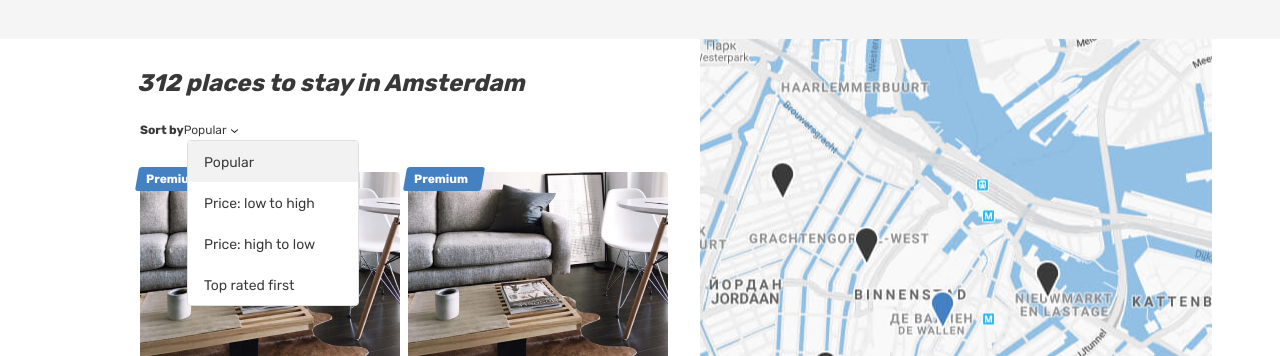
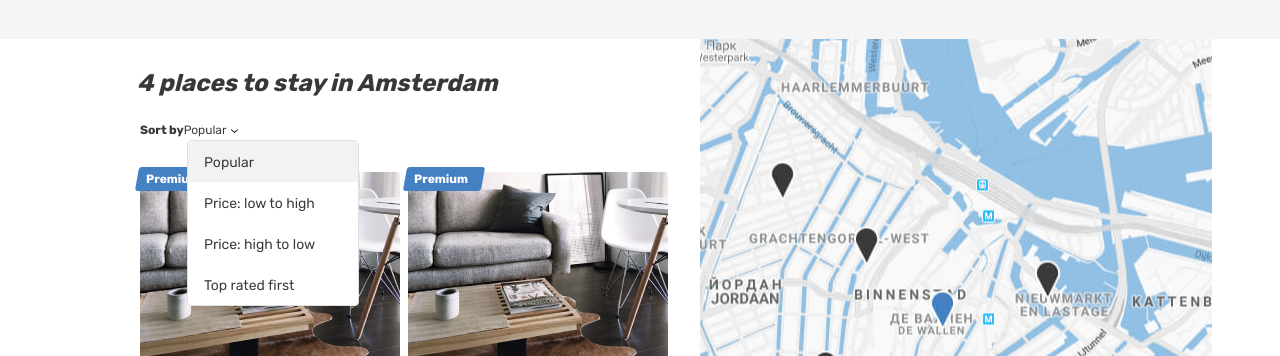
Before and after one commit to htmlacademy-react/2486639-six-cities-16, a React (Vite) app: page / in a window 1280 px wide. Shown: the part 146-502 px from the top of the page. Built offline with nearby package versions, Linux system fonts and the light colour scheme.

Commit message:
разбил основную страницу

```diff
--- /dev/null
+++ b/src/components/cities/cities.tsx
@@ -0,0 +1,30 @@
+import { Offer } from '../../types/offer';
+import PlacesEmpty from '../places-empty/places-empty';
+import PlacesList from '../places-list/places-list';
+
+type CitiesProps = {
+  offers: Offer[];
+}
+
+function Cities({ offers }: CitiesProps): JSX.Element {
+  const isOffersEmpty: boolean = offers.length === 0;
+
+  return (
+    <div className="cities">
+      <div className={`cities__places-container container ${(isOffersEmpty) ? 'cities__places-container--empty' : ''}`}>
+        <section className={(isOffersEmpty) ? 'cities__no-places' : 'cities__places places'}>
+          {
+            isOffersEmpty
+              ? <PlacesEmpty />
+              : <PlacesList offers={offers} />
+          }
+        </section>
+        <div className="cities__right-section">
+          {isOffersEmpty ? null : <section className="cities__map map"></section>}
+        </div>
+      </div>
+    </div>
+  );
+}
+
+export default Cities;
--- /dev/null
+++ b/src/components/places-empty/places-empty.tsx
@@ -0,0 +1,10 @@
+function PlacesSorting(): JSX.Element {
+  return (
+    <div className="cities__status-wrapper tabs__content">
+      <b className="cities__status">No places to stay available</b>
+      <p className="cities__status-description">We could not find any property available at the moment in Dusseldorf</p>
+    </div>
+  );
+}
+
+export default PlacesSorting;
--- /dev/null
+++ b/src/components/places-list/places-list.tsx
@@ -0,0 +1,22 @@
+import { Offer } from '../../types/offer';
+import PlacesSorting from '../places-sorting/places-sorting';
+import PlaceCard from '../place-card/place-card';
+
+type PlacesListProps = {
+  offers: Offer[];
+}
+
+function PlacesList({ offers }: PlacesListProps): JSX.Element {
+  return (
+    <>
+      <h2 className="visually-hidden">Places</h2>
+      <b className="places__found">{offers.length} places to stay in Amsterdam</b>
+      <PlacesSorting />
+      <div className="cities__places-list places__list tabs__content">
+        {offers.map((offer) => <PlaceCard key={offer.id} message='//!тест' />)}
+      </div>
+    </>
+  );
+}
+
+export default PlacesList;
--- /dev/null
+++ b/src/components/places-sorting/places-sorting.tsx
@@ -0,0 +1,44 @@
+import { PlacesSortingTypes } from '../../const';
+
+type PlacesSortongType = typeof PlacesSortingTypes;
+
+function PlacesSorting(): JSX.Element {
+  const activeSortingType = PlacesSortingTypes.Popular;
+
+  /*
+  console.log(activeSortingType);
+  console.log(PlacesSortingTypes[activeSortingType]);
+  console.log(Object.entries(PlacesSortingTypes));
+
+  for (const t in PlacesSortingTypes) {
+    console.log(t)
+    const tt: PlacesSortongType = t as PlacesSortongType;
+    console.log(PlacesSortingTypes[tt])
+  }
+*/
+
+  return (
+    <form className="places__sorting" action="#" method="get">
+      <span className="places__sorting-caption">Sort by</span>
+      <span className="places__sorting-type" tabIndex={0}>
+        Popular
+        <svg className="places__sorting-arrow" width="7" height="4">
+          <use xlinkHref="#icon-arrow-select"></use>
+        </svg>
+      </span>
+      <ul className="places__options places__options--custom places__options--opened">
+        {
+
+          Object.keys(PlacesSortingTypes).map(
+            (key) =>
+              <li
+                key={key}
+                className={`places__option ${(key === activeSortingType) ? 'places__option--active' : null}`}
+                tabIndex={0}>{PlacesSortingTypes[key]}</li>
+          )}
+      </ul>
+    </form>
+  );
+}
+
+export default PlacesSorting;
--- a/src/const.ts
+++ b/src/const.ts
@@ -16,4 +16,11 @@ enum AuthorizationStatus {
   Unknown = 'UNKNOWN' //! нужен ли...
 }
 
-export { APP_TITLE, CITIES, DEFAULT_CITY, AppRoute, AuthorizationStatus };
+enum PlacesSortingTypes {
+  Popular = 'Popular',
+  PriceLowToHigh = 'Price: low to high',
+  PriceHighToLow = 'Price: high to low',
+  TopRatedFirst = 'Top rated first'
+}
+
+export { APP_TITLE, CITIES, DEFAULT_CITY, AppRoute, AuthorizationStatus, PlacesSortingTypes };
--- a/src/index.tsx
+++ b/src/index.tsx
@@ -16,8 +16,7 @@ root.render(
 
 /*
 Вопросы:
-  {Array.from({ length: placeCardCount }, (_, index) => <PlaceCard key={index} message={message} />)}
-    key={index} ?
+  как типизировать enum PlacesSortingTypes[key]
   favorites.html + favorites-empty.html может объеденить?
     <footer class="footer container">?
     <footer class="footer">
--- a/src/pages/main-page/main-page.tsx
+++ b/src/pages/main-page/main-page.tsx
@@ -1,61 +1,20 @@
 import { Offer } from '../../types/offer';
 import HeaderAuth from '../../components/header/header-auth';
 import Locations from '../../components/locations/locations';
-import PlaceCard from '../../components/place-card/place-card';
+import Cities from '../../components/cities/cities';
 
 type MainPageProps = {
   offers: Offer[];
 }
 
 function MainPage({ offers }: MainPageProps): JSX.Element {
-  const isOffersEmpty: boolean = offers.length === 0;
-
   return (
     <div className="page page--gray page--main">
       <HeaderAuth />
 
-      <main className={`page__main page__main--index ${(isOffersEmpty) ? 'page__main--index-empty' : ''}`}>
+      <main className={`page__main page__main--index ${(offers.length) ? '' : 'page__main--index-empty'}`}>
         <Locations />
-
-        <div className="cities">
-          <div className={`cities__places-container container ${(isOffersEmpty) ? 'cities__places-container--empty' : ''}`}>
-            <section className={(isOffersEmpty) ? 'cities__no-places' : 'cities__places places'}>
-              {
-                isOffersEmpty
-                  ? <div className="cities__status-wrapper tabs__content">
-                    <b className="cities__status">No places to stay available</b>
-                    <p className="cities__status-description">We could not find any property available at the moment in Dusseldorf</p>
-                  </div>
-                  : <>
-                    <h2 className="visually-hidden">Places</h2>
-                    <b className="places__found">312 places to stay in Amsterdam</b>
-                    <form className="places__sorting" action="#" method="get">
-                      <span className="places__sorting-caption">Sort by</span>
-                      <span className="places__sorting-type" tabIndex={0}>
-                        Popular
-                        <svg className="places__sorting-arrow" width="7" height="4">
-                          <use xlinkHref="#icon-arrow-select"></use>
-                        </svg>
-                      </span>
-                      <ul className="places__options places__options--custom places__options--opened">
-                        <li className="places__option places__option--active" tabIndex={0}>Popular</li>
-                        <li className="places__option" tabIndex={0}>Price: low to high</li>
-                        <li className="places__option" tabIndex={0}>Price: high to low</li>
-                        <li className="places__option" tabIndex={0}>Top rated first</li>
-                      </ul>
-                    </form>
-                    <div className="cities__places-list places__list tabs__content">
-                      {offers.map((offer) => <PlaceCard key={offer.id} message='//!тест' />)}
-                    </div>
-                  </>
-              }
-
-            </section>
-            <div className="cities__right-section">
-              {isOffersEmpty ? null : <section className="cities__map map"></section>}
-            </div>
-          </div>
-        </div>
+        <Cities offers={offers} />
       </main>
     </div>
   );
```
